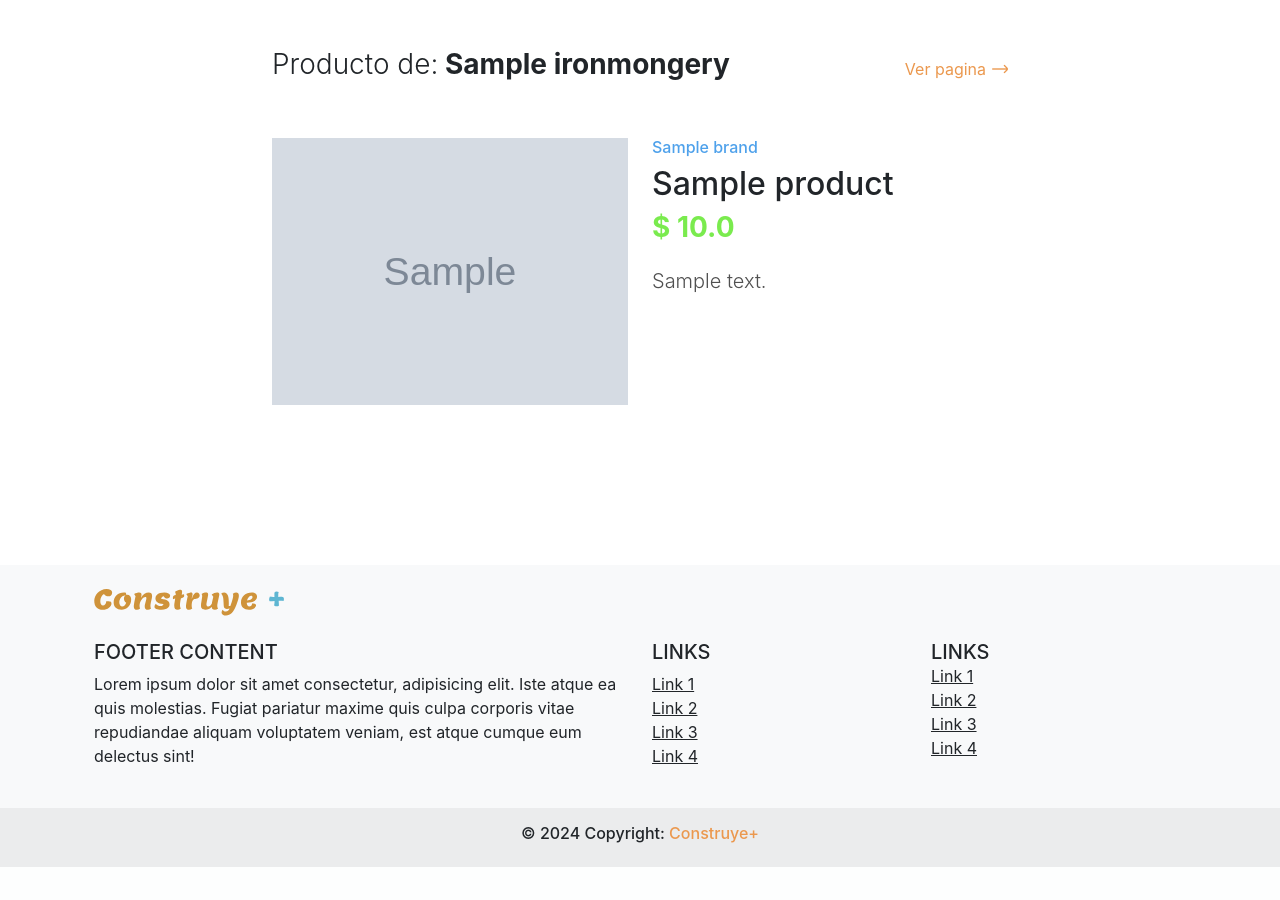
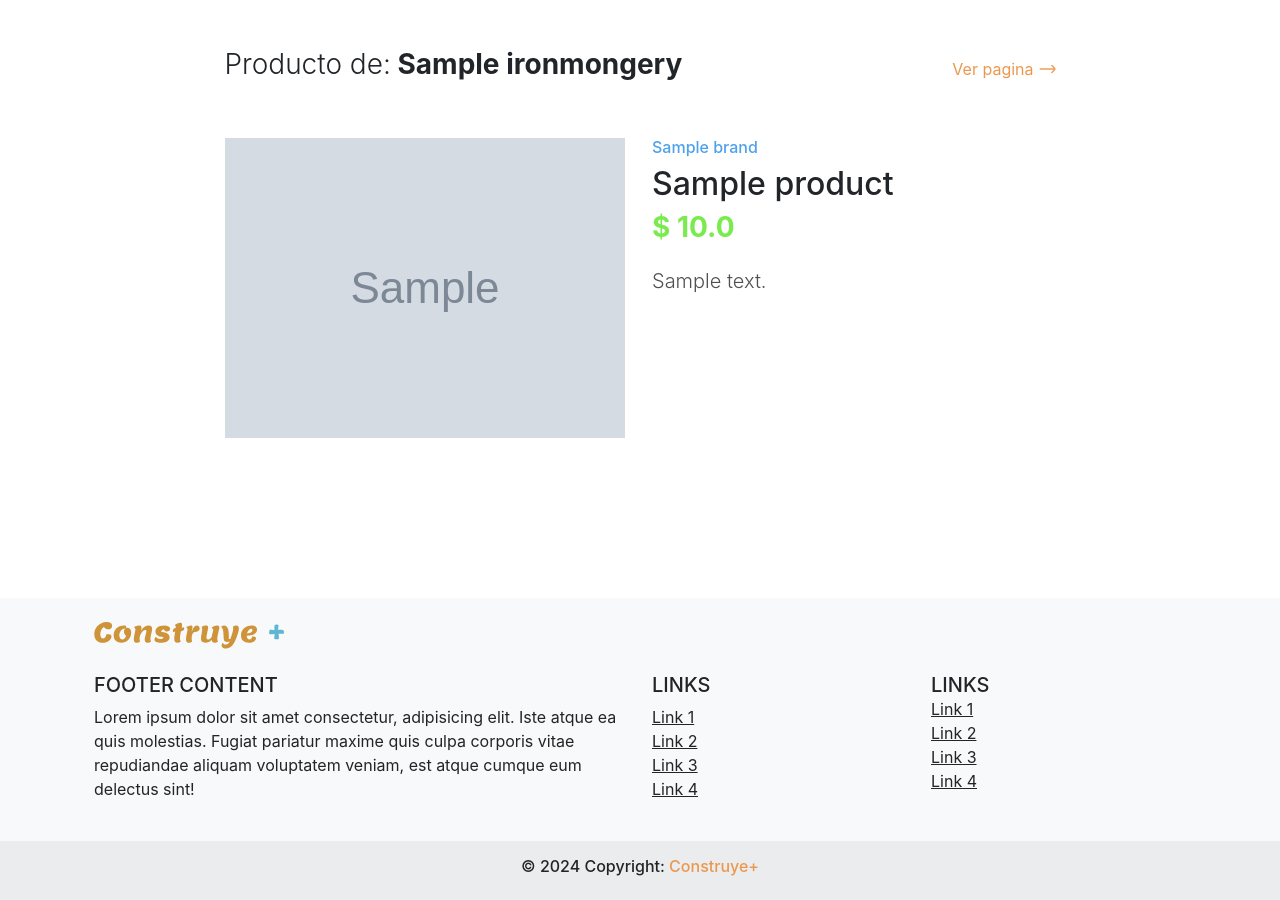
Before and after one commit to JorGDift/construye_git, a Django app: page /ferreteria/detalle-del-producto/1/ in a window 1280 px wide. Shown: the part 56-956 px from the top of the page. Before the commit the page ends 923 px from the top, so only its background shows below. Run offline with Django 4.2, Linux system fonts and the light colour scheme; tables that the repository leaves empty hold one stand-in row (values such as "Sample post"); grey boxes marked "Sample" are stand-in pictures; some libraries are stand-ins or nearby versions.

Commit message:
se ajusto el diseño de los productos

```diff
--- a/templates/client/ironmongery/ironmongery_product_detail.html
+++ b/templates/client/ironmongery/ironmongery_product_detail.html
@@ -3,8 +3,8 @@
 {% block product_detail %}
     <div class="container-fluid mt-5">
         <div class="container-sm">
-            <div class="row justify-content-center mt-5">
-                <div class="col col-8">
+            <div class="row row-cols-1 justify-content-center mt-5">
+                <div class="col col-12 col-lg-9">
                     <div class="row">
                         <div class="col d-flex justify-content-between">
                             <h3 class="fw-bold"><span class="fw-light">Producto de:</span> {{ product.fk_ironmongery }}</h3>
@@ -14,7 +14,7 @@
                             </a>
                         </div>
                     </div>
-                    <div class="row mt-5">
+                    <div class="row row-cols-1 row-cols-md-2 mt-5">
                         <div class="col">
                             <img src="{{ product.image.url }}" class="img-fluid" style="max-height: 25rem;" alt="producto">
                         </div>
--- a/templates/client/ironmongery/ironmongery_product_list_category.html
+++ b/templates/client/ironmongery/ironmongery_product_list_category.html
@@ -28,12 +28,12 @@
                         </ul>
                     </div>
                 </div>
-                <div class="col">
+                <div class="col col-md-8 col-lg-9">
                     <div class="row row-cols-1 gy-5">
                         {% for subcategory, products in products_by_subcategory.items %}
                             <div class="col">
                                 <h3 class="fw-semibold mb-4">{{ subcategory.name }}</h3>
-                                <div class="row row-cols-2 row-cols-lg-3 row-cols-xl-4 gap-3">
+                                <div class="row row-cols-2 row-cols-md-3 row-cols-lg-4">
                                     {% for product in products %}
                                         <div class="col mb-4">
                                             <a href="{% url "ironmongeryApp:client_product_detail" product.id %}" class="text-decoration-none">
```
